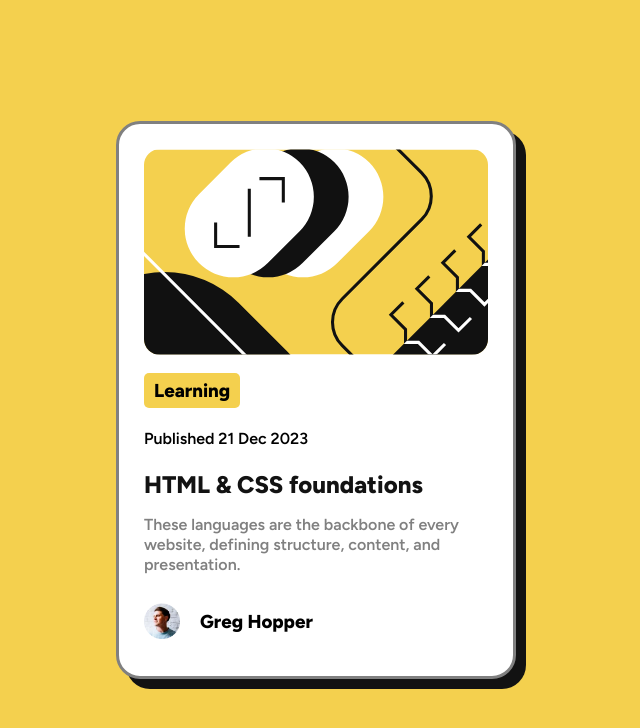
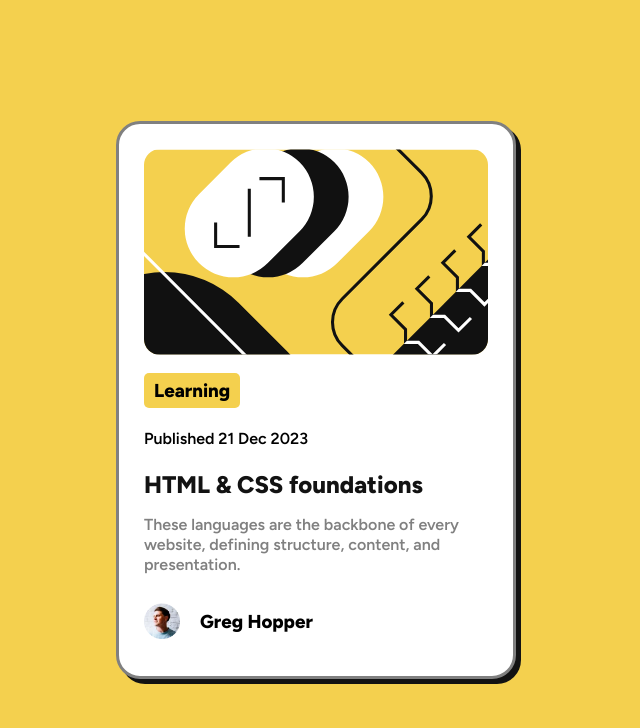
Before and after one commit to sivasurya16/front-end-mentor, a plain HTML site: page blog-preview-card-main/index.html in a window 1280 px wide. Shown: the whole page, without its empty margins (324-964 px from the left). Drawn offline with Linux system fonts and the light colour scheme.

Commit message:
small change

```diff
--- a/blog-preview-card-main/styles.css
+++ b/blog-preview-card-main/styles.css
@@ -34,7 +34,13 @@ body {
     padding: 25px;
     border-radius: 24px;
     border: 3px solid var(--Grey);
+    box-shadow: var(--Black) 5px 5px;
+    transition: ease-in 0.5s;
+}
+
+.container:hover {
     box-shadow: var(--Black) 10px 10px;
+
 }
 
 .container--tag {
```
